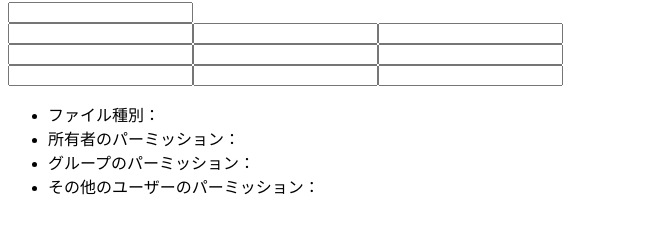
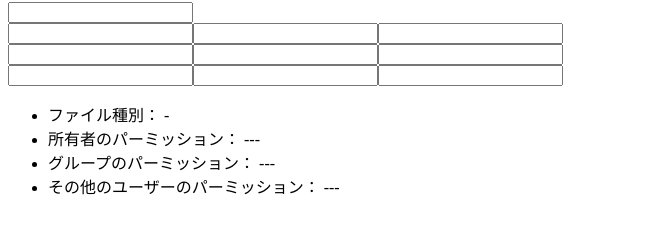
Before and after one commit to shimotsu4431/permission, a Next.js app: page / in a window 1280 px wide. Shown: the part 118-352 px from the top of the page, without its empty margins (0-654 px from the left). Built offline with nearby package versions, Linux system fonts and the light colour scheme.

Commit message:
add recoil

```diff
--- a/package.json
+++ b/package.json
@@ -28,6 +28,7 @@
     "postcss-nested": "^5.0.6",
     "prettier": "^2.6.2",
     "prettier-plugin-tailwindcss": "^0.1.11",
+    "recoil": "^0.7.3-alpha.2",
     "tailwindcss": "^3.0.24"
   }
 }
--- a/pages/_app.jsx
+++ b/pages/_app.jsx
@@ -1,7 +1,12 @@
 import 'tailwindcss/tailwind.css'
+import { RecoilRoot } from 'recoil'
 
 function MyApp({ Component, pageProps }) {
-  return <Component {...pageProps} />
+  return (
+    <RecoilRoot>
+      <Component {...pageProps} />
+    </RecoilRoot>
+  )
 }
 
 export default MyApp
--- a/pages/index.jsx
+++ b/pages/index.jsx
@@ -1,8 +1,17 @@
 import Head from 'next/head'
+import { atom, useRecoilValue } from 'recoil'
 
 import InputBox from '../components/InputBox'
 
 export default function Home() {
+  const textState = atom({
+    key: "textState",
+    default: ['-', '-', '-', '-', '-', '-', '-', '-', '-', '-'],
+  });
+
+  const textList = useRecoilValue(textState);
+  console.log("textList", textList)
+
   return (
     <div className="min-h-screen bg-indigo-50">
       <Head>
@@ -42,10 +51,10 @@ export default function Home() {
         </div>
         <div className="mt-4">
           <ul>
-            <li>ファイル種別： </li>
-            <li>所有者のパーミッション： </li>
-            <li>グループのパーミッション： </li>
-            <li>その他のユーザーのパーミッション： </li>
+            <li>ファイル種別： {textList[0]}</li>
+            <li>所有者のパーミッション： {textList[1] + textList[2] + textList[3]}</li>
+            <li>グループのパーミッション： {textList[4] + textList[5] + textList[6]}</li>
+            <li>その他のユーザーのパーミッション： {textList[7] + textList[8] + textList[9]}</li>
           </ul>
         </div>
       </div>
```
Also changed, not shown: 1 other file (tests, documents, lock files or other folders).
